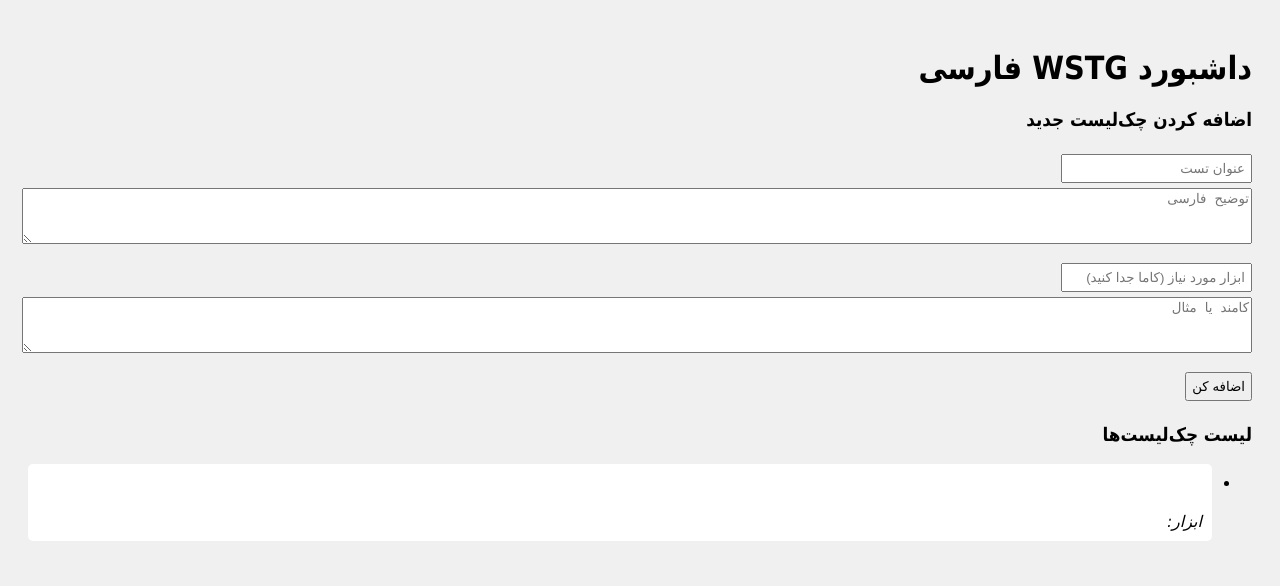
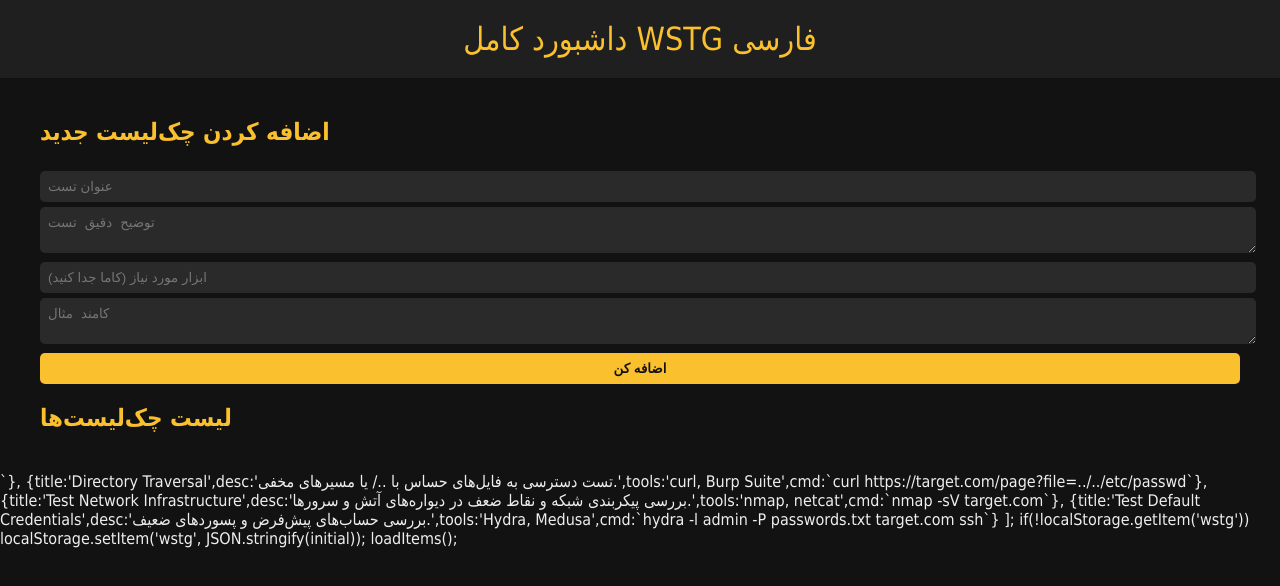
Before and after one commit to amir-nemati/wstgchecklist, a plain HTML site: page index.html in a window 1280 px wide. Both pictures are taken after a click on the button "اضافه کن". Drawn offline with Linux system fonts and the light colour scheme.

Commit message:
Update index.html

```diff
--- a/index.html
+++ b/index.html
@@ -1,27 +1,36 @@
 <!DOCTYPE html>
+
 <html lang="fa">
 <head>
 <meta charset="UTF-8">
 <title>داشبورد WSTG فارسی</title>
 <style>
-body { font-family: Tahoma; direction: rtl; padding: 20px; background: #f0f0f0; }
-textarea { width: 100%; height: 50px; margin-bottom: 10px; }
-input, button { padding: 5px; margin: 5px 0; }
-li { margin-bottom: 15px; background: #fff; padding: 10px; border-radius: 5px; }
+body {margin:0; font-family: Tahoma,sans-serif; background:#121212; color:#eee;}
+header {background:#1f1f1f; padding:20px; text-align:center; font-size:2em; color:#fbc02d;}
+.container {max-width:1200px; margin:auto; padding:20px;}
+section {margin-bottom:20px; border:1px solid #333; border-radius:10px; padding:15px; background:#1e1e1e;}
+h2 {color:#fbc02d;}
+ul li {margin-bottom:10px; padding:8px; background:#2a2a2a; border-radius:5px; list-style:none;}
+code {background:#333; padding:2px 5px; border-radius:3px; display:block; margin-top:5px; color:#4caf50;}
+input,textarea,button {width:100%; padding:8px; margin-top:5px; border-radius:5px; border:none; outline:none;}
+input,textarea {background:#2a2a2a; color:#eee;}
+button {background:#fbc02d; color:#121212; cursor:pointer; font-weight:bold;}
+button:hover {background:#ffeb3b;}
 </style>
 </head>
 <body>
-<h1>داشبورد WSTG فارسی</h1>
-
-<h3>اضافه کردن چک‌لیست جدید</h3>
+<header>داشبورد کامل WSTG فارسی</header>
+<div class="container">
+<h2>اضافه کردن چک‌لیست جدید</h2>
 <input type="text" id="title" placeholder="عنوان تست">
-<textarea id="desc" placeholder="توضیح فارسی"></textarea>
+<textarea id="desc" placeholder="توضیح دقیق تست"></textarea>
 <input type="text" id="tools" placeholder="ابزار مورد نیاز (کاما جدا کنید)">
-<textarea id="cmd" placeholder="کامند یا مثال"></textarea>
+<textarea id="cmd" placeholder="کامند مثال"></textarea>
 <button onclick="addItem()">اضافه کن</button>
 
-<h3>لیست چک‌لیست‌ها</h3>
+<h2>لیست چک‌لیست‌ها</h2>
 <ul id="list"></ul>
+</div>
 
 <script>
 const listEl = document.getElementById('list');
@@ -43,6 +52,7 @@
     tools: document.getElementById('tools').value,
     cmd: document.getElementById('cmd').value
   };
+  if(!item.title || !item.desc) return alert('عنوان و توضیح ضروری هستند!');
   const items = JSON.parse(localStorage.getItem('wstg') || '[]');
   items.push(item);
   localStorage.setItem('wstg', JSON.stringify(items));
@@ -53,7 +63,18 @@
   loadItems();
 }
 
-loadItems();
-</script>
+const initial = [
+  {title:'SQL Injection',desc:'تست تزریق SQL روی فرم‌ها و URLها برای دسترسی غیرمجاز به دیتابیس.',tools:'sqlmap, Burp Suite',cmd:`python sqlmap.py -u 'https://target.com/?id=1' --batch`},
+  {title:'XSS Reflected',desc:'تست حملات XSS منعکس شده در پاسخ وب سرور.',tools:'Burp Suite, OWASP ZAP',cmd:`payload: <script>alert('XSS')</script>`},
+
+{title:'Directory Traversal',desc:'تست دسترسی به فایل‌های حساس با ../ یا مسیرهای مخفی.',tools:'curl, Burp Suite',cmd:`curl https://target.com/page?file=../../etc/passwd`},
+{title:'Test Network Infrastructure',desc:'بررسی پیکربندی شبکه و نقاط ضعف در دیواره‌های آتش و سرورها.',tools:'nmap, netcat',cmd:`nmap -sV target.com`},
+{title:'Test Default Credentials',desc:'بررسی حساب‌های پیش‌فرض و پسوردهای ضعیف.',tools:'Hydra, Medusa',cmd:`hydra -l admin -P passwords.txt target.com ssh`}
+];
+
+if(!localStorage.getItem('wstg')) localStorage.setItem('wstg', JSON.stringify(initial));
+
+loadItems(); </script>
+
 </body>
 </html>
```
